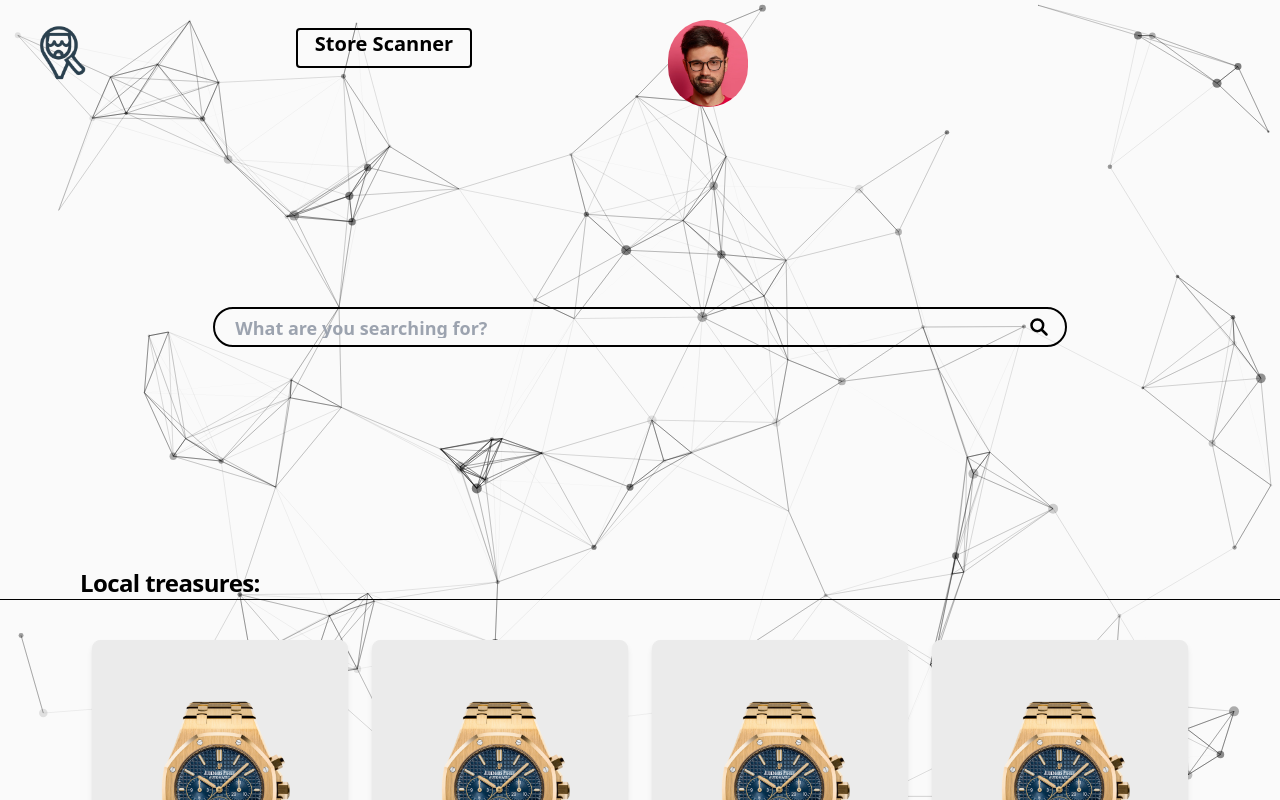
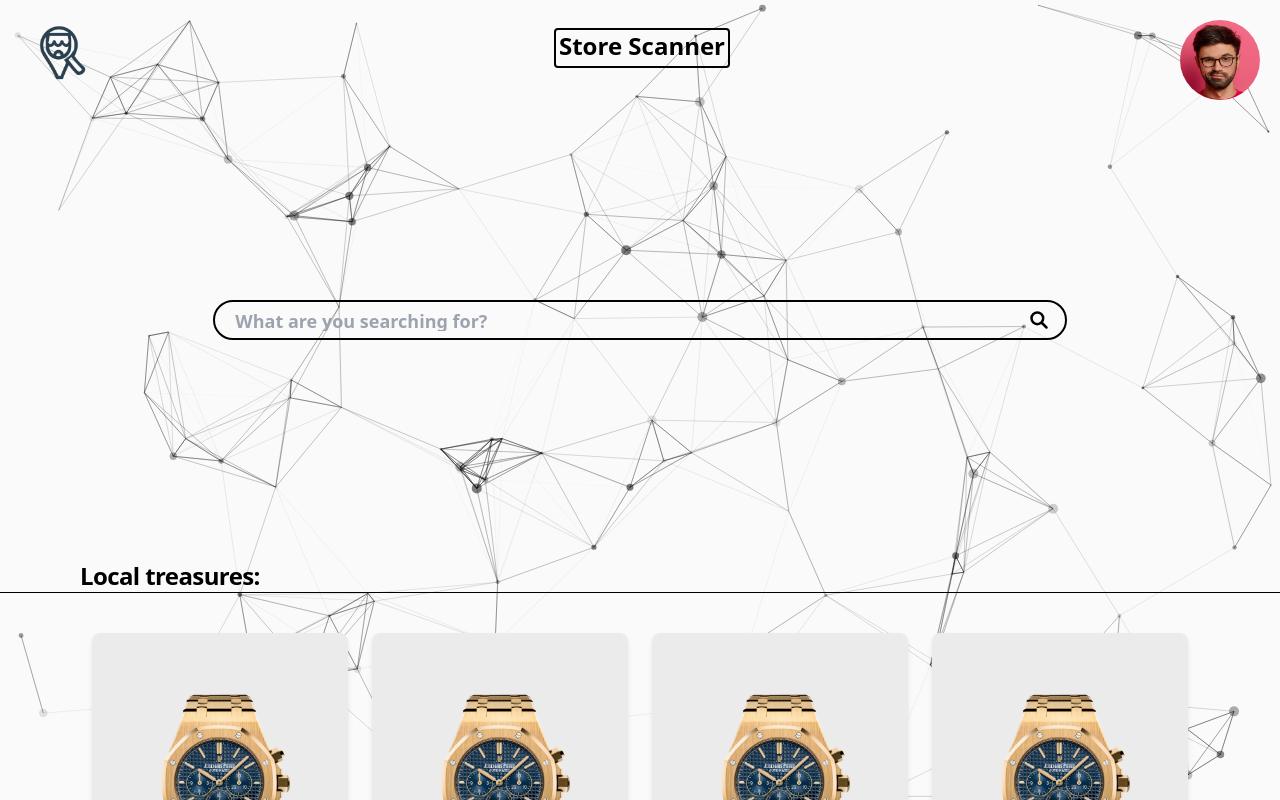
Before and after one commit to Eyecatch3r/touchscanner, a Next.js app: page / in a window 1280 px wide. Shown: the top 800 px of the page. Built offline with nearby package versions, Linux system fonts and the light colour scheme.

Commit message:
- fixed header scaling on desktop

```diff
--- a/src/app/components/Header/Header.tsx
+++ b/src/app/components/Header/Header.tsx
@@ -2,24 +2,22 @@
 
 export default function Header(){
     return (
-        <div className="max-w-screen-md max-h-screen-md overflow-hidden flex justify-between m-0">
+        <div className="flex w-full justify-between m-0">
             <Link href="/" className="m-5">
                 <img
                     src="/logo.png"
                     alt="Logo"
-                    className="dark:brightness-0 w-20 max-w-full max-h-full dark:invert transition glow duration-500 hover:drop-shadow-[0_7px_11px_rgba(100,100,100,1)]"
+                    className="scale-75 sm:scale-100 min-w-max dark:brightness-0 w-20 h-20 dark:invert transition glow duration-500 hover:drop-shadow-[0_7px_11px_rgba(100,100,100,1)]"
                 />
             </Link>
 
-            <h2 className="flex-shrink-0 overflow-hidden text-overflow-ellipsis text-xl font-bold mt-7 text-center w-44 h-10 rounded border-2 transition glow duration-500 hover:drop-shadow-[0_7px_11px_rgba(100,100,100,5)]">
-                Store Scanner
-            </h2>
+            <h2 className="scale-75 sm:scale-100 ml-1 text-2xl font-bold mt-7 flex-shrink-0 overflow-hidden text-center w-44 h-10 rounded border-2 transition glow duration-500 hover:drop-shadow-[0_7px_11px_rgba(100,100,100,5)]">Store Scanner</h2>
 
             <Link href="/account" className="m-5">
                 <img
                     src="/ProfilePic.jpeg"
                     alt="Profile Picture"
-                    className="w-20 max-w-full max-h-full rounded-full transition filter duration-500 hover:drop-shadow-[0_7px_11px_rgba(100,100,100,1)]"
+                    className="scale-75 sm:scale-100 min-w-max w-20 h-20 rounded-full transition filter duration-500 hover:drop-shadow-[0_7px_11px_rgba(100,100,100,1)]"
                 />
             </Link>
         </div>
```
